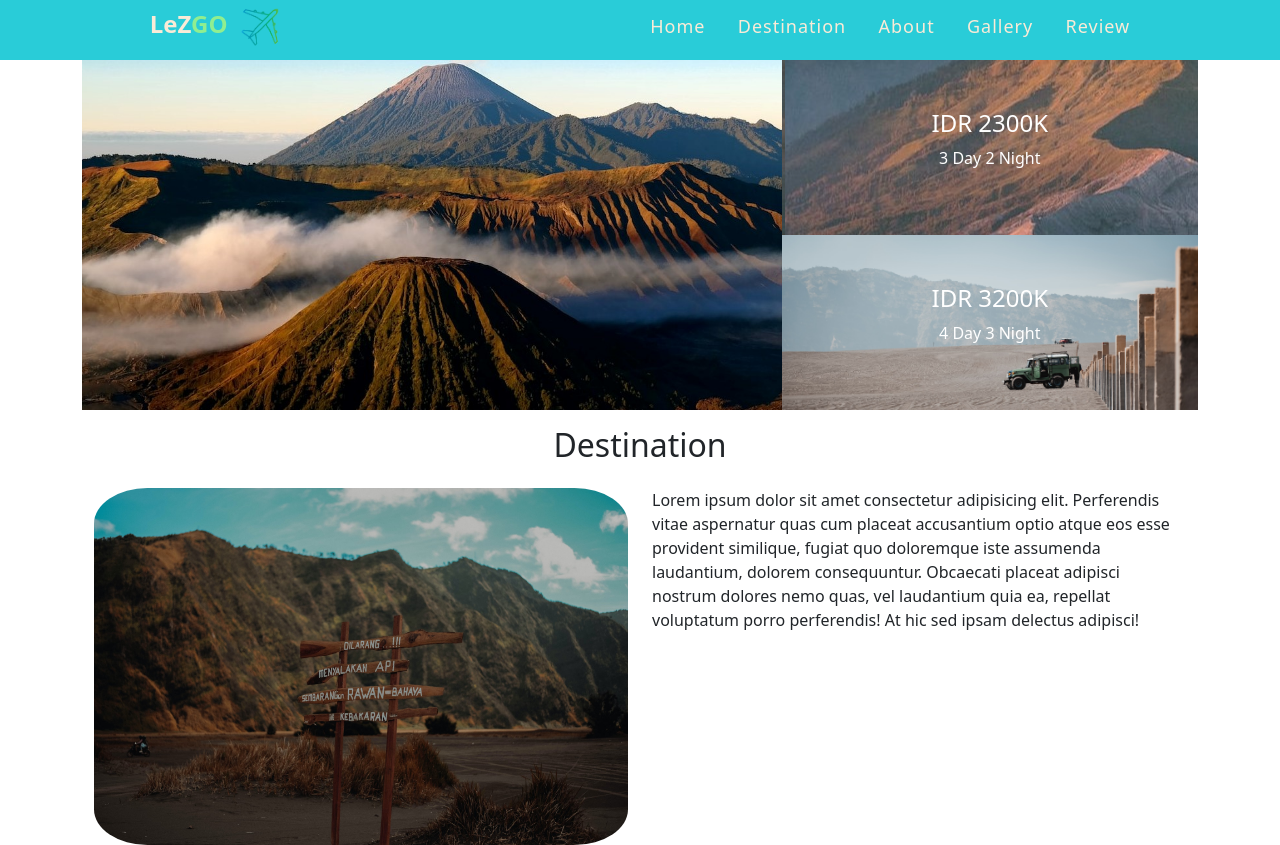
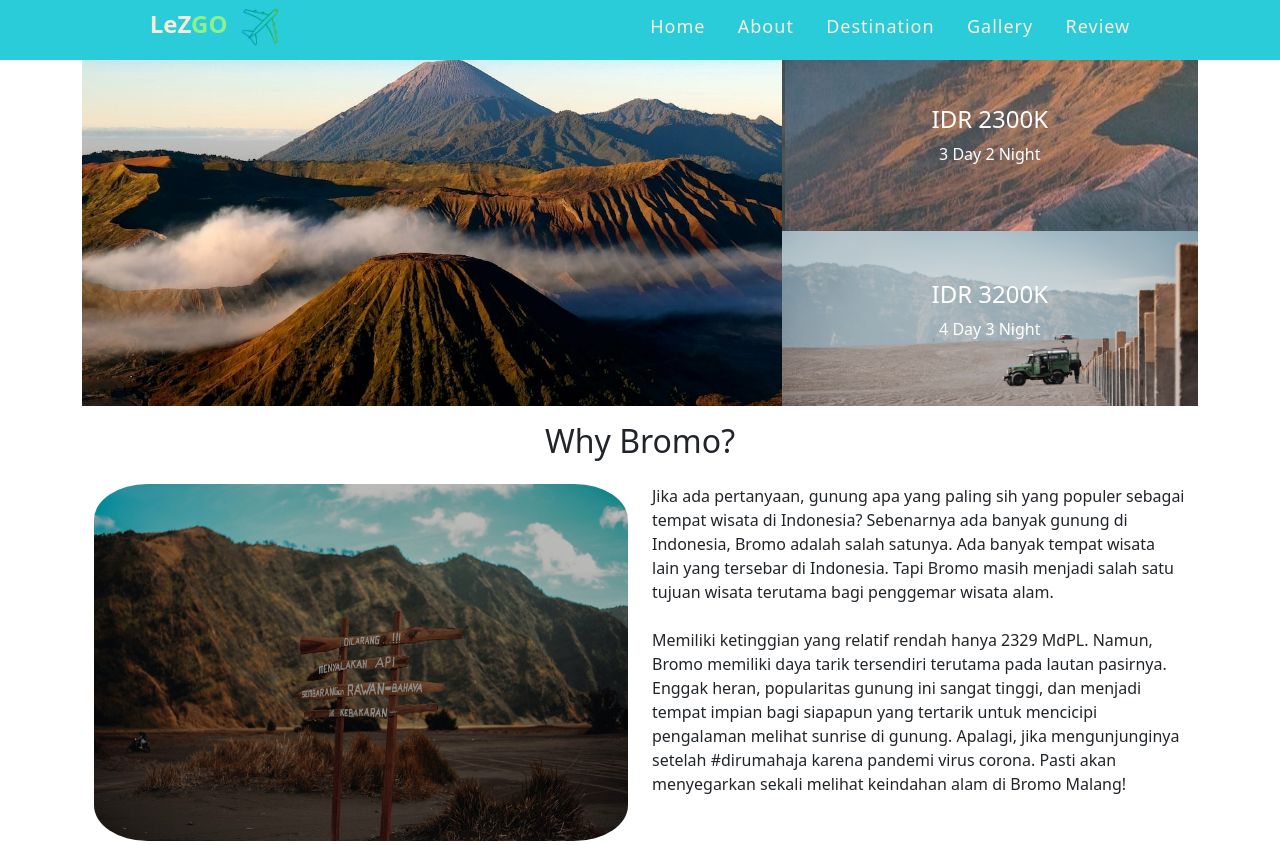
Before and after one commit to Xenopartyyy/IMK_PROJECT, a plain HTML site: page bromo.html in a window 1280 px wide. Drawn offline with nearby package versions, Linux system fonts and the light colour scheme; a script that the page names is missing.

Commit message:
login dan responsive

```diff
--- a/bromo.css
+++ b/bromo.css
@@ -139,6 +139,7 @@ nav ul li a:hover {
   grid-template-areas:
     "hero hero feature-1"
     "hero hero feature-2";
+  margin-top: 3.5em;
 }
 .hero {
   grid-area: hero;
--- a/bromo.html
+++ b/bromo.html
@@ -12,7 +12,7 @@
   </head>
   <body>
     <!-- Navbar -->
-    <nav>
+    <nav class="fixed-top">
       <div class="logo">
         <h4>
           LeZ<span>GO</span>
@@ -21,8 +21,8 @@
       </div>
       <ul>
         <li><a href="header.html">Home</a></li>
+        <li><a href="#about">About</a></li>
         <li><a href="#destinasi">Destination</a></li>
-        <li><a href="">About</a></li>
         <li><a href="">Gallery</a></li>
         <li><a href="">Review</a></li>
       </ul>
@@ -54,20 +54,27 @@
     </div>
     <!-- hero -->
     <!-- isi -->
-    <section id="destinasi">
+    <section id="about
       <div class="container">
         <div class="row text-center m-3 mb-3">
           <div class="col">
-            <h2>Destination</h2>
+            <h2>Why Bromo?</h2>
           </div>
         </div>
       <div class="container text-center">
         <div class="row">
           <div class="col">
-            <img src="bromo/images-bromo/bromo2.jpg" class="img-fluid" alt="...">
+            <img src="bromo/images-bromo/bromo2.jpg" class="img-fluid" alt="Bromo1">
+
           </div>
           <div class="col text-start">
-            Lorem ipsum dolor sit amet consectetur adipisicing elit. Perferendis vitae aspernatur quas cum placeat accusantium optio atque eos esse provident similique, fugiat quo doloremque iste assumenda laudantium, dolorem consequuntur. Obcaecati placeat adipisci nostrum dolores nemo quas, vel laudantium quia ea, repellat voluptatum porro perferendis! At hic sed ipsam delectus adipisci!
+            Jika ada pertanyaan, gunung apa yang paling sih yang populer sebagai tempat wisata di Indonesia?
+            Sebenarnya ada banyak gunung di Indonesia, Bromo adalah salah satunya. Ada banyak tempat wisata lain yang tersebar di Indonesia. Tapi Bromo masih menjadi salah satu tujuan wisata terutama bagi penggemar wisata alam.
+            <br>
+            <br>
+            Memiliki ketinggian yang relatif rendah hanya 2329 MdPL. Namun, Bromo memiliki daya tarik tersendiri terutama pada lautan pasirnya.
+
+            Enggak heran, popularitas gunung ini sangat tinggi, dan menjadi tempat impian bagi siapapun yang tertarik untuk mencicipi pengalaman melihat sunrise di gunung. Apalagi, jika mengunjunginya setelah #dirumahaja karena pandemi virus corona. Pasti akan menyegarkan sekali melihat keindahan alam di Bromo Malang!
           </div>
         </div>
       </div>
```
Also changed, not shown: style.css (+14 -5 lines), bromo/images-bromo/bromo 5.jpg (added).
